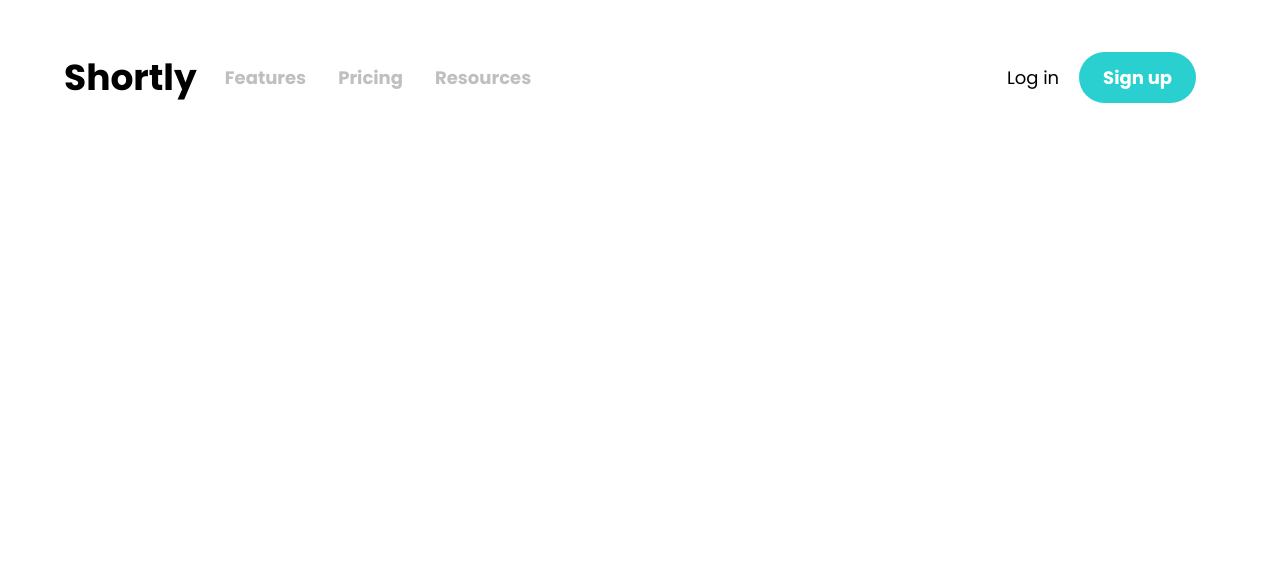
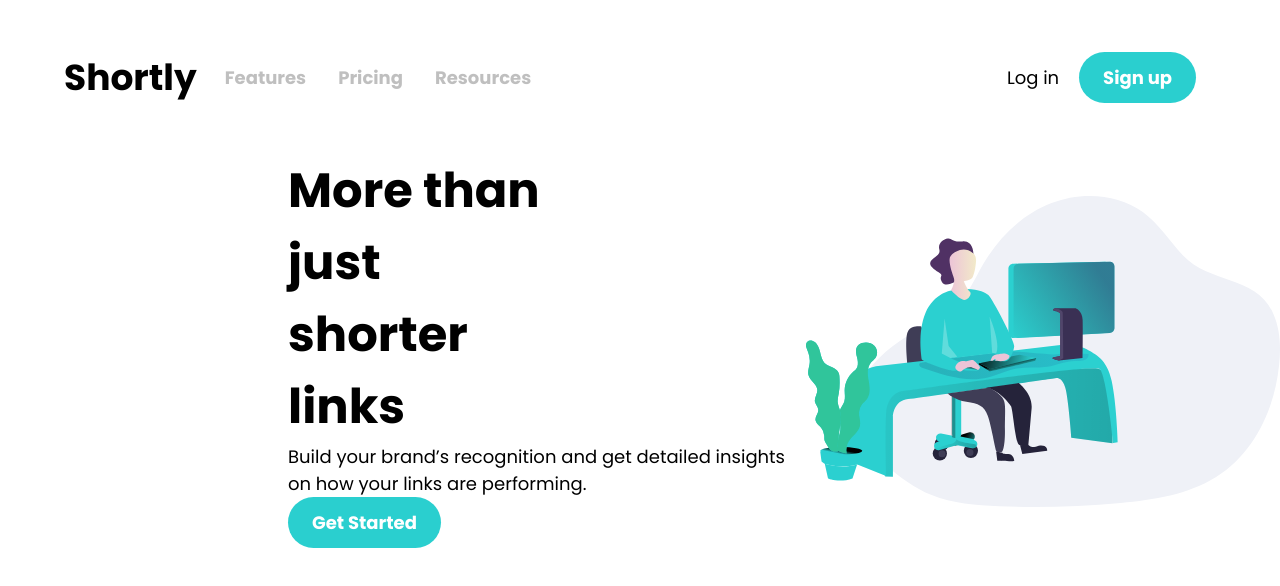
Before and after one commit to deltech-designs/URL-Shortening, a website: page public/index.html in a window 1280 px wide. Drawn offline with nearby package versions, Linux system fonts and the light colour scheme.

Commit message:
added image files

```diff
--- a/public/index.html
+++ b/public/index.html
@@ -42,7 +42,25 @@
           <i class="bx bx-menu text-3xl"></i>
         </div>
       </nav>
-      <main></main>
+      <main class="flex items-center justify-between">
+        <div class="pl-72">
+          <h1 class="text-[48px] font-bold w-1/2">
+            More than just shorter links
+          </h1>
+          <p>
+            Build your brand’s recognition and get detailed insights on how your
+            links are performing.
+          </p>
+          <button class="btn">Get Started</button>
+        </div>
+        <div>
+          <img
+            src="./images/illustration-working.svg
+          "
+            alt="bg-boost"
+          />
+        </div>
+      </main>
     </section>
   </body>
 
```
Also changed, not shown: public/images/bg-boost-desktop.svg (added), public/images/bg-boost-mobile.svg (added), public/images/bg-shorten-desktop.svg (added), public/images/bg-shorten-mobile.svg (added), public/images/favicon-32x32.png (added), public/images/icon-brand-recognition.svg (added), public/images/icon-detailed-records.svg (added), public/images/icon-facebook.svg (added), public/images/icon-fully-customizable.svg (added), public/images/icon-instagram.svg (added), public/images/icon-pinterest.svg (added), public/images/icon-twitter.svg (added), public/images/illustration-working.svg (added), public/images/logo.svg (added), 1 more files.
